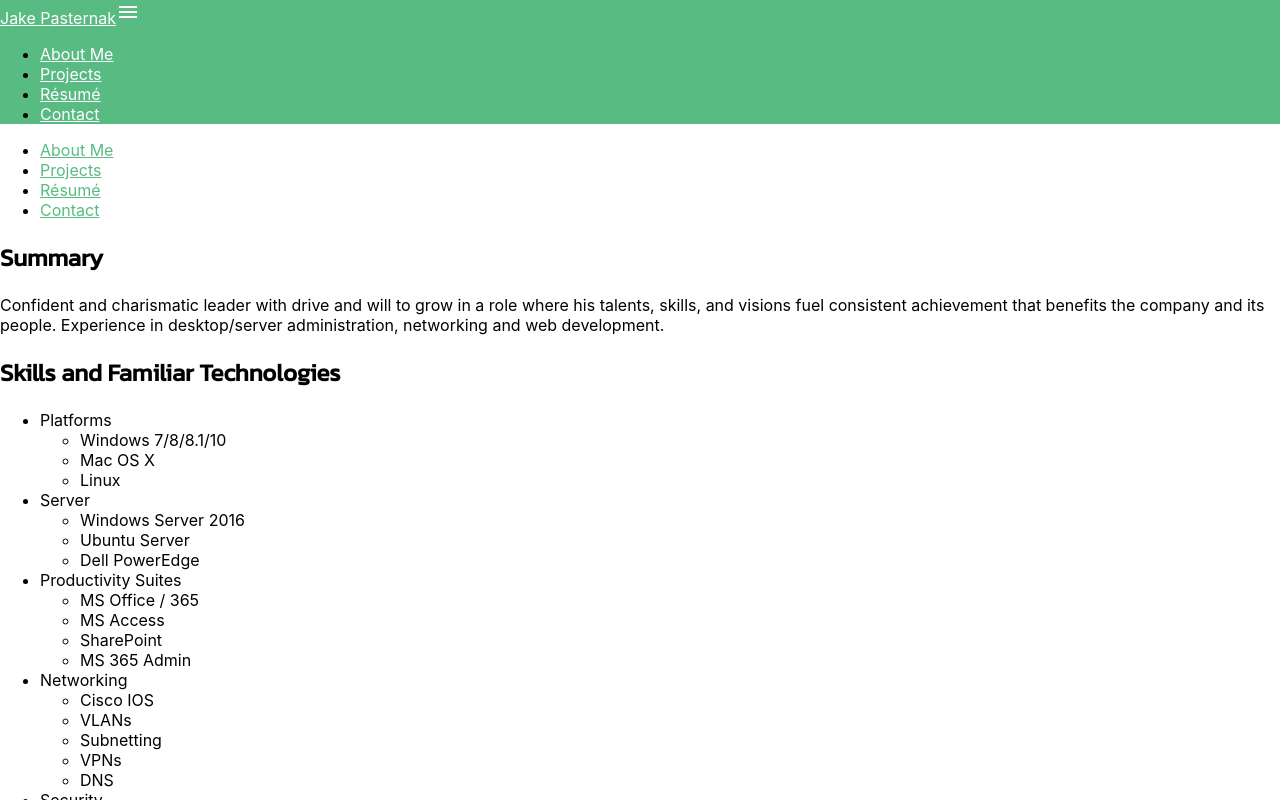
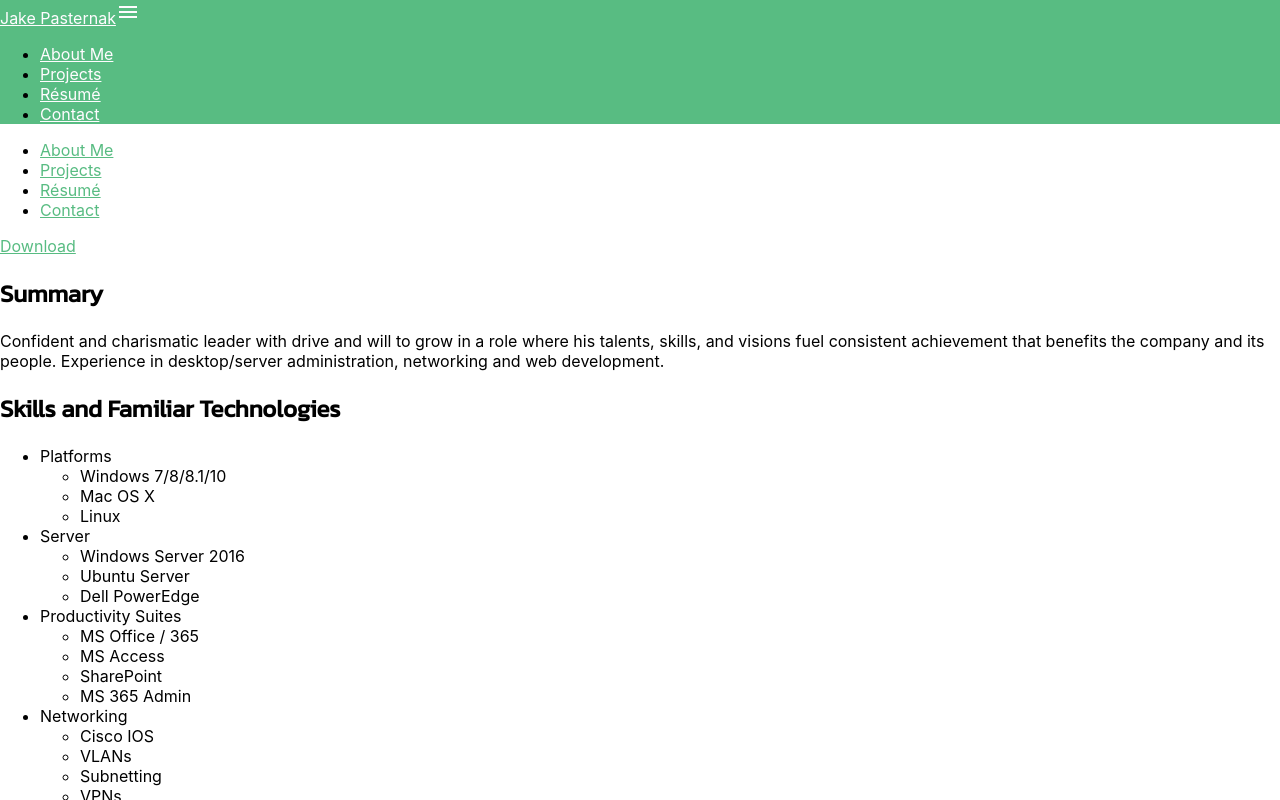
Before and after one commit to jdpasternak/portfolio, a React (Create React App) app: page /resume in a window 1280 px wide. Shown: the top 800 px of the page. Built offline with nearby package versions, Linux system fonts and the light colour scheme; the HTML template or start-up script is replaced by a standard one.

Commit message:
adds downloadable PDF to resume page

```diff
--- a/src/components/Resume/index.js
+++ b/src/components/Resume/index.js
@@ -3,6 +3,8 @@
 import CertificationList from "../CertificationList";
 import WorkList from "../WorkList";
 import EducationList from "../EducationList";
+
+import { Link } from "react-router-dom";
 
 const Resume = (resumeData) => {
   const { summary, skills, certifications, work, education } = resumeData;
@@ -10,6 +12,9 @@
   return (
     <div className="row">
       <div className="col s12 m9 l10">
+        <Link to="/assets/Jake Pasternak.pdf" target="_blank" download>
+          Download
+        </Link>
         <Summary data={summary} />
         <SkillList data={skills} />
         <CertificationList data={certifications} />
```
